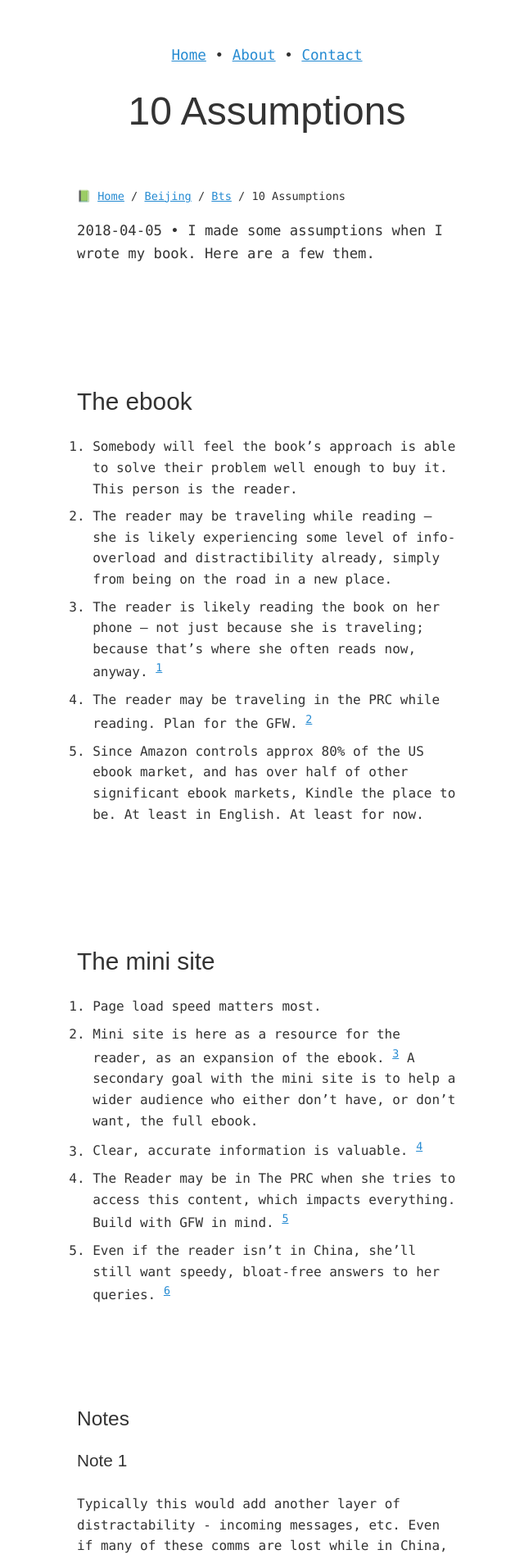
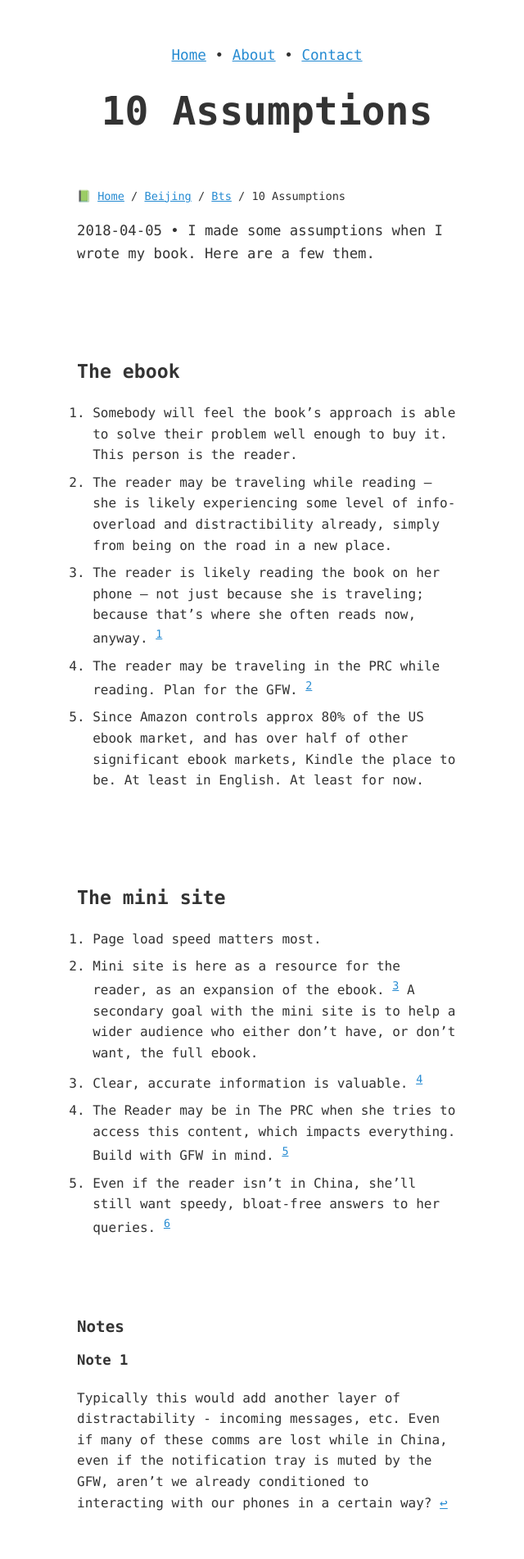
Before and after one commit to zachmccabe/zachmccabe.github.io, a Jekyll site: the page built from _beijing/bts/10-assumptions.md, in a window 1280 px wide. Shown: the top 1902 px of the page at 82% size, without its empty margins (314-954 px from the left). Built offline with Jekyll 4.4.1, drawn with Linux system fonts in a browser that asks for light colours.

Commit message:
Update kao-nite-3.css
Adjusting h1 - h4 style: remove sans-serif, tweak sizes.

```diff
--- a/assets/kao-nite-3.css
+++ b/assets/kao-nite-3.css
@@ -211,14 +211,9 @@ font-size: 85%;
 }
 
 h1, h2, h3, h4 {
-  font-family: sans-serif;
   color: currentColor;
   line-height: 1.2;
   overflow-wrap: break-word;
-}
-
-h1, h2 {
-  font-weight: 300;
 }
 
 h1 {
@@ -229,7 +224,7 @@ h1 {
 }
 
 h2 {
-  font-size: 1.86em;
+  font-size: 145%;
 }
 
 h2 + h3 {
@@ -237,8 +232,7 @@ h2 + h3 {
 }
 
 h3 {
-  font-size: 1.53em;
-   font-weight: 500;
+  font-size: 120%;
 }
 
 h3 + h4 {
@@ -246,8 +240,7 @@ h3 + h4 {
 }
 
 h4 {
-  font-size: 1.3em;
-   font-weight: 500;
+  font-size: 108%;
 }
 
 .lede {
```
